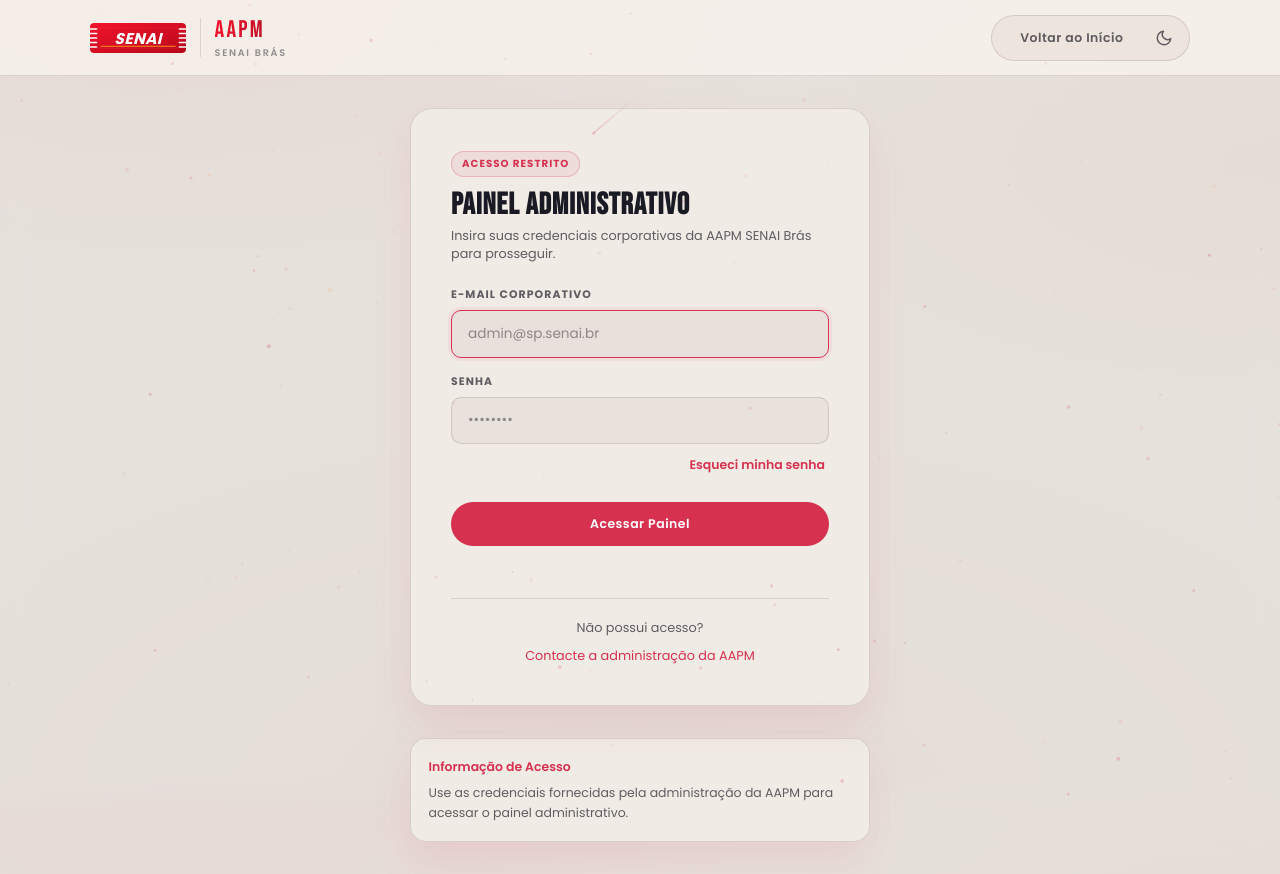
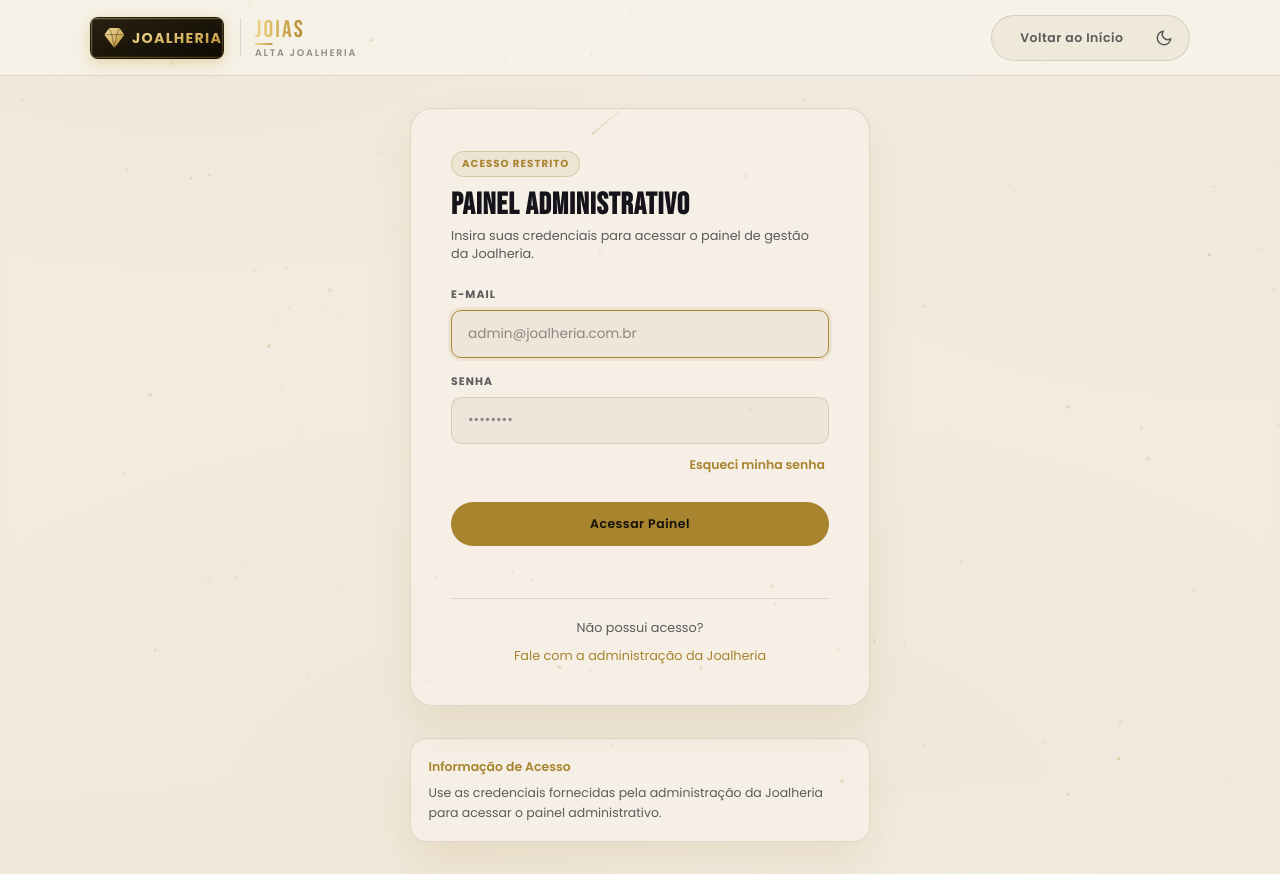
Before and after one commit to YasminNathaly/Projeto-AAPM-software, a FastAPI app: page /login in a window 1280 px wide. Run offline with FastAPI, Linux system fonts and the light colour scheme.

Commit message:
joalheria login html branch testes

```diff
--- a/app/templates/login.html
+++ b/app/templates/login.html
@@ -3,11 +3,11 @@
 <head>
   <meta charset="UTF-8" />
   <meta name="viewport" content="width=device-width, initial-scale=1.0" />
-  <title>AAPM – SENAI Brás | Acesso ao Painel</title>
+  <title>Joalheria | Acesso ao Painel</title>
 
   <link rel="preconnect" href="https://fonts.googleapis.com">
   <link rel="preconnect" href="https://fonts.gstatic.com" crossorigin>
-  <link href="https://fonts.googleapis.com/css2?family=Bebas+Neue&family=Poppins:wght@300;400;500;600;700&family=Inter:wght@300;400;500;600;700&display=swap" rel="stylesheet">
+  <link href="https://fonts.googleapis.com/css2?family=Bebas+Neue&family=Poppins:wght@300;400;500;600;700&family=Inter:wght@300;400;500;600;700&family=Cinzel:wght@500;700&display=swap" rel="stylesheet">
 
   <style>
     /* ================= VARIÁVEIS GLOBAIS - TEMA ESCURO ================= */
@@ -33,30 +33,30 @@
 
     /* ================= VARIÁVEIS GLOBAIS - TEMA CLARO ================= */
     :root[data-theme="light"] {
-      --bg-main: #e7e1dc;
-      --bg-surface: rgba(246, 241, 236, 0.9);
-      --bg-surface-hover: rgba(125, 56, 62, 0.06);
-      --bg-card: rgba(241, 235, 230, 0.94);
-      --bg-backdrop: rgba(231, 225, 220, 0.72);
-      --border-color: rgba(74, 42, 42, 0.14);
-
-      --primary: #d63250;
-      --primary-hover: #b82842;
-      --primary-soft: rgba(214, 50, 80, 0.08);
-      --primary-soft-border: rgba(214, 50, 80, 0.25);
-
-      --text-main: #1a1a24;
-      --text-muted: rgba(26, 26, 36, 0.68);
-      --text-dark: rgba(26, 26, 36, 0.45);
-
-      --card-shadow: 0 20px 40px rgba(214, 50, 80, 0.1);
+      --bg-main: #f1ebe0;
+      --bg-surface: rgba(248, 243, 234, 0.9);
+      --bg-surface-hover: rgba(122, 92, 24, 0.06);
+      --bg-card: rgba(246, 240, 230, 0.94);
+      --bg-backdrop: rgba(241, 235, 224, 0.72);
+      --border-color: rgba(74, 58, 20, 0.14);
+
+      --primary: #a8842f;
+      --primary-hover: #86671f;
+      --primary-soft: rgba(168, 132, 47, 0.1);
+      --primary-soft-border: rgba(168, 132, 47, 0.28);
+
+      --text-main: #14141a;
+      --text-muted: rgba(20, 20, 26, 0.68);
+      --text-dark: rgba(20, 20, 26, 0.45);
+
+      --card-shadow: 0 20px 40px rgba(168, 132, 47, 0.14);
     }
 
     :root[data-theme="light"] body {
       background:
-        radial-gradient(90% 60% at 15% 0%, rgba(214, 50, 80, 0.16) 0%, rgba(214, 50, 80, 0) 55%),
-        radial-gradient(70% 50% at 100% 20%, rgba(191, 129, 91, 0.18) 0%, rgba(191, 129, 91, 0) 60%),
-        radial-gradient(120% 90% at 50% 100%, rgba(125, 56, 62, 0.10) 0%, rgba(125, 56, 62, 0) 55%),
+        radial-gradient(90% 60% at 15% 0%, rgba(201, 162, 75, 0.20) 0%, rgba(201, 162, 75, 0) 55%),
+        radial-gradient(70% 50% at 100% 20%, rgba(232, 200, 130, 0.22) 0%, rgba(232, 200, 130, 0) 60%),
+        radial-gradient(120% 90% at 50% 100%, rgba(122, 92, 24, 0.10) 0%, rgba(122, 92, 24, 0) 55%),
         var(--bg-main);
       background-attachment: fixed;
     }
@@ -80,6 +80,8 @@
       transition: background-color 0.3s ease, border-color 0.3s ease, color 0.3s ease;
     }
 
+    ::selection { background: var(--primary); color: #fff; }
+
     body {
       background-color: var(--bg-main);
       color: var(--text-main);
@@ -120,22 +122,23 @@
     .brand-logo {
       display: flex;
       align-items: center;
-      gap: 14px;
+      gap: 16px;
       text-decoration: none;
       color: var(--text-main);
     }
 
-    .logo-senai-svg { height: 30px; width: auto; display: block; border-radius: 4px; }
-
-    .brand-title {
-      font-family: 'Bebas Neue', sans-serif;
-      font-size: 1.4rem;
-      letter-spacing: 0.12em;
-      border-left: 1px solid var(--border-color);
-      padding-left: 14px;
-    }
-
-    .aapm-wordmark {
+    .logo-brand-svg {
+      height: 42px;
+      width: auto;
+      display: block;
+      border-radius: 8px;
+      box-shadow: 0 4px 14px rgba(201, 162, 75, 0.4);
+      transition: box-shadow 0.3s var(--ease), transform 0.3s var(--ease);
+    }
+    .brand-logo:hover .logo-brand-svg { box-shadow: 0 6px 18px rgba(201, 162, 75, 0.55); transform: translateY(-1px); }
+
+    /* Assinatura ao lado do logo */
+    .brand-wordmark {
       display: flex;
       flex-direction: column;
       justify-content: center;
@@ -144,17 +147,32 @@
       border-left: 1px solid var(--border-color);
       line-height: 1;
     }
-    .aapm-wordmark-text {
+    .brand-wordmark-text {
       font-family: 'Bebas Neue', sans-serif;
       font-size: 1.5rem;
       letter-spacing: 0.09em;
-      background: linear-gradient(90deg, #f3132b 0%, #a90c20 100%);
+      background: linear-gradient(90deg, #f0d58a 0%, #b58a2c 100%);
       -webkit-background-clip: text;
       background-clip: text;
       -webkit-text-fill-color: transparent;
-      color: #d63250;
-    }
-    .aapm-wordmark-sub {
+      color: #c9a24b;
+      position: relative;
+      width: fit-content;
+    }
+    .brand-wordmark-text::after {
+      content: '';
+      position: absolute;
+      left: 0; bottom: -3px;
+      width: 100%; height: 2px;
+      border-radius: 2px;
+      background: linear-gradient(90deg, #f0d58a 0%, #b58a2c 100%);
+      transform: scaleX(0.35);
+      transform-origin: left;
+      transition: transform 0.35s var(--ease);
+      opacity: 0.85;
+    }
+    .brand-logo:hover .brand-wordmark-text::after { transform: scaleX(1); }
+    .brand-wordmark-sub {
       font-size: 0.6rem;
       font-weight: 600;
       letter-spacing: 0.18em;
@@ -321,13 +339,14 @@
 
     .btn-primary {
       background: var(--primary);
-      color: #fff;
+      color: #14110a;
     }
 
     .btn-primary:hover {
       background: var(--primary-hover);
+      color: #fff;
       transform: translateY(-2px);
-      box-shadow: 0 10px 24px rgba(214, 50, 80, 0.35);
+      box-shadow: 0 10px 24px rgba(201, 162, 75, 0.35);
     }
 
     .btn-primary:disabled {
@@ -586,44 +661,44 @@
 
   <div class="login-launch-overlay" id="loginLaunchOverlay" aria-live="polite">
     <div class="launch-base-scene">
-      <div class="launch-base-logo">SENAI</div>
-      <span>Preparando seu painel</span>
+      <div class="launch-orbit"><div class="launch-core">J</div></div>
+      <span>Abrindo painel</span>
+      <div class="launch-track"><i></i></div>
     </div>
   </div>
 
   <header class="main-header">
     <a href="/" class="brand-logo">
-      <svg class="logo-senai-svg" viewBox="0 0 320 100" xmlns="http://www.w3.org/2000/svg">
+      <svg class="logo-brand-svg" viewBox="0 0 320 100" xmlns="http://www.w3.org/2000/svg">
         <defs>
-          <linearGradient id="senaiRedGradLogin" x1="0%" y1="0%" x2="100%" y2="100%">
-            <stop offset="0%" stop-color="#f3132b"/>
-            <stop offset="100%" stop-color="#b8081b"/>
+          <linearGradient id="jewelBgGrad" x1="0%" y1="0%" x2="100%" y2="100%">
+            <stop offset="0%" stop-color="#2a2110"/>
+            <stop offset="100%" stop-color="#0d0a04"/>
+          </linearGradient>
+          <linearGradient id="jewelGoldGrad" x1="0%" y1="0%" x2="100%" y2="100%">
+            <stop offset="0%" stop-color="#f6e2a0"/>
+            <stop offset="100%" stop-color="#b58a2c"/>
           </linearGradient>
         </defs>
-        <rect width="320" height="100" rx="10" fill="url(#senaiRedGradLogin)"/>
-        <line x1="0" y1="20" x2="22" y2="20" stroke="#FFFFFF" stroke-width="5" stroke-linecap="round"/>
-        <line x1="0" y1="35" x2="22" y2="35" stroke="#FFFFFF" stroke-width="5" stroke-linecap="round"/>
-        <line x1="0" y1="50" x2="22" y2="50" stroke="#FFFFFF" stroke-width="5" stroke-linecap="round"/>
-        <line x1="0" y1="65" x2="22" y2="65" stroke="#FFFFFF" stroke-width="5" stroke-linecap="round"/>
-        <line x1="0" y1="80" x2="22" y2="80" stroke="#FFFFFF" stroke-width="5" stroke-linecap="round"/>
-        <line x1="298" y1="20" x2="320" y2="20" stroke="#FFFFFF" stroke-width="5" stroke-linecap="round"/>
-        <line x1="298" y1="35" x2="320" y2="35" stroke="#FFFFFF" stroke-width="5" stroke-linecap="round"/>
-        <line x1="298" y1="50" x2="320" y2="50" stroke="#FFFFFF" stroke-width="5" stroke-linecap="round"/>
-        <line x1="298" y1="65" x2="320" y2="65" stroke="#FFFFFF" stroke-width="5" stroke-linecap="round"/>
-        <line x1="298" y1="80" x2="320" y2="80" stroke="#FFFFFF" stroke-width="5" stroke-linecap="round"/>
-        <rect x="26" y="16" width="268" height="68" rx="4" fill="none" stroke="#ffffff" stroke-width="1" opacity="0.18"/>
-        <text x="160" y="70" font-family="'Arial Black', 'Impact', sans-serif" font-size="52" font-weight="900" font-style="italic" letter-spacing="1" fill="#FFFFFF" text-anchor="middle">SENAI</text>
-        <rect x="34" y="76" width="252" height="3" rx="1.5" fill="#ff9d1f" opacity="0.9"/>
+        <rect width="320" height="100" rx="10" fill="url(#jewelBgGrad)"/>
+        <rect x="4" y="4" width="312" height="92" rx="7" fill="none" stroke="url(#jewelGoldGrad)" stroke-width="1.5" opacity="0.7"/>
+        <!-- diamante -->
+        <g transform="translate(34 26)">
+          <polygon points="12,0 36,0 48,16 24,48 0,16" fill="url(#jewelGoldGrad)"/>
+          <polyline points="0,16 48,16" stroke="#0d0a04" stroke-width="1.6" fill="none" opacity="0.55"/>
+          <polyline points="12,0 18,16 24,48 30,16 36,0" stroke="#0d0a04" stroke-width="1.6" fill="none" opacity="0.55"/>
+        </g>
+        <text x="100" y="62" font-family="'Cinzel', 'Times New Roman', serif" font-size="34" font-weight="700" letter-spacing="3" fill="url(#jewelGoldGrad)">JOALHERIA</text>
       </svg>
-      <div class="aapm-wordmark">
-        <span class="aapm-wordmark-text">AAPM</span>
-        <span class="aapm-wordmark-sub">SENAI Brás</span>
+      <div class="brand-wordmark">
+        <span class="brand-wordmark-text">JOIAS</span>
+        <span class="brand-wordmark-sub">Alta Joalheria</span>
       </div>
     </a>
 
     <nav class="top-nav">
       <a class="nav-item" href="/">Voltar ao Início</a>
-      <button class="theme-toggle-btn" id="themeToggle" title="Alternar Tema">
+      <button class="theme-toggle-btn" id="themeToggle" title="Alternar Tema" aria-label="Alternar tema claro/escuro">
         <svg id="themeIcon" width="18" height="18" viewBox="0 0 24 24" fill="none" stroke="currentColor" stroke-width="2" stroke-linecap="round" stroke-linejoin="round"><path d="M21 12.79A9 9 0 1 1 11.21 3 7 7 0 0 0 21 12.79z"></path></svg>
       </button>
     </nav>
@@ -636,7 +711,7 @@
         <div class="login-header">
           <span class="login-badge">Acesso Restrito</span>
           <h1>Painel Administrativo</h1>
-          <p>Insira suas credenciais corporativas da AAPM SENAI Brás para prosseguir.</p>
+          <p>Insira suas credenciais para acessar o painel de gestão da Joalheria.</p>
         </div>
 
         <div class="error-message" id="errorMsg"></div>
@@ -644,8 +719,8 @@
 
         <form id="loginForm">
           <div class="form-group">
-            <label>E-mail Corporativo</label>
-            <input type="email" id="email" class="form-control" placeholder="admin@sp.senai.br" required autofocus />
+            <label>E-mail</label>
+            <input type="email" id="email" class="form-control" placeholder="admin@joalheria.com.br" required autofocus />
           </div>
 
           <div class="form-group">
@@ -663,13 +738,13 @@
 
         <div class="form-footer">
           <span>Não possui acesso?</span>
-          <a href="/">Contacte a administração da AAPM</a>
+          <a href="/">Fale com a administração da Joalheria</a>
         </div>
       </div>
 
       <div class="login-info">
-        <strong> Informação de Acesso</strong>
-        Use as credenciais fornecidas pela administração da AAPM para acessar o painel administrativo.
+        <strong>Informação de Acesso</strong>
+        Use as credenciais fornecidas pela administração da Joalheria para acessar o painel administrativo.
       </div>
     </div>
   </main>
@@ -689,13 +764,13 @@
         <div class="login-header">
           <span class="login-badge">Recuperação</span>
           <h1>Esqueci minha senha</h1>
-          <p>Informe seu e-mail corporativo. Enviaremos um código de verificação para redefinir sua senha.</p>
+          <p>Informe seu e-mail. Enviaremos um código de verificação para redefinir sua senha.</p>
         </div>
 
         <form id="requestCodeForm">
           <div class="form-group">
-            <label>E-mail Corporativo</label>
-            <input type="email" id="forgotEmail" class="form-control" placeholder="admin@sp.senai.br" required />
+            <label>E-mail</label>
+            <input type="email" id="forgotEmail" class="form-control" placeholder="admin@joalheria.com.br" required />
           </div>
           <button type="submit" class="btn btn-primary" id="requestCodeBtn">Enviar código</button>
         </form>
@@ -785,8 +860,8 @@
 
     function spawnThemeBurst(x, y, toDark) {
       const palette = toDark
-        ? ['255, 255, 255', '214, 50, 80', '255, 210, 130']
-        : ['214, 50, 80', '255, 157, 108', '255, 214, 140'];
+        ? ['255, 255, 255', '201, 162, 75', '255, 226, 150']
+        : ['201, 162, 75', '240, 213, 138', '255, 226, 150'];
       const count = 16;
 
       for (let i = 0; i < count; i++) {
@@ -816,7 +891,7 @@
     function toggleTheme(event) {
       const currentTheme = htmlElement.getAttribute('data-theme');
       const newTheme = currentTheme === 'dark' ? 'light' : 'dark';
-      const logo = document.querySelector('.logo-senai-svg');
+      const logo = document.querySelector('.logo-brand-svg');
       const rect = logo?.getBoundingClientRect();
       const originX = rect ? rect.left + rect.width / 2 : window.innerWidth / 2;
       const originY = rect ? rect.top + rect.height / 2 : 40;
@@ -867,7 +943,7 @@
         ];
         layers.forEach((layer, layerIndex) => {
           for (let i = 0; i < layer.count; i++) {
-            const isRed = Math.random() < 0.15;
+            const isGold = Math.random() < 0.25;
             stars.push({
               x: Math.random() * canvas.width,
               y: Math.random() * canvas.height,
@@ -877,7 +953,7 @@
               twinklePhase: Math.random() * Math.PI * 2,
               drift: (Math.random() - 0.5) * layer.drift,
               layer: layerIndex,
-              color: isRed ? '214, 50, 80' : '255, 255, 255'
+              color: isGold ? '201, 162, 75' : '255, 255, 255'
             });
           }
         });
@@ -885,9 +961,9 @@
 
       function generateNebulae() {
         nebulae = [
-          { xR: 0.22, yR: 0.28, radius: Math.max(canvas.width, canvas.height) * 0.42, hue: 344, phase: 0,   speed: 0.0016 },
-          { xR: 0.80, yR: 0.62, radius: Math.max(canvas.width, canvas.height) * 0.38, hue: 260, phase: 2.1, speed: 0.0012 },
-          { xR: 0.55, yR: 0.85, radius: Math.max(canvas.width, canvas.height) * 0.34, hue: 200, phase: 4.4, speed: 0.0019 }
+          { xR: 0.22, yR: 0.28, radius: Math.max(canvas.width, canvas.height) * 0.42, hue: 42,  phase: 0,   speed: 0.0016 },
+          { xR: 0.80, yR: 0.62, radius: Math.max(canvas.width, canvas.height) * 0.38, hue: 30,  phase: 2.1, speed: 0.0012 },
+          { xR: 0.55, yR: 0.85, radius: Math.max(canvas.width, canvas.height) * 0.34, hue: 50,  phase: 4.4, speed: 0.0019 }
         ];
       }
 
@@ -909,7 +985,7 @@
         if (Math.random() < 0.012 && shootingStars.length < 5) {
           const startX = Math.random() * canvas.width * 0.8 + canvas.width * 0.1;
           const big = Math.random() < 0.25;
-          const tint = Math.random() < 0.2 ? '255, 210, 210' : '255, 255, 255';
+          const tint = Math.random() < 0.3 ? '255, 226, 150' : '255, 255, 255';
           shootingStars.push({
             x: startX,
             y: -20,
@@ -936,9 +1012,9 @@
           const cy = canvas.height * n.yR + parY * 20;
           const r = n.radius * (0.85 + pulse * 0.18);
           const grad = ctx.createRadialGradient(cx, cy, 0, cx, cy, r);
-          grad.addColorStop(0, `hsla(${n.hue}, 75%, 48%, ${0.14 + pulse * 0.07})`);
-          grad.addColorStop(0.5, `hsla(${n.hue}, 75%, 42%, ${0.07 + pulse * 0.04})`);
-          grad.addColorStop(1, `hsla(${n.hue}, 75%, 32%, 0)`);
+          grad.addColorStop(0, `hsla(${n.hue}, 65%, 48%, ${0.12 + pulse * 0.06})`);
+          grad.addColorStop(0.5, `hsla(${n.hue}, 65%, 42%, ${0.06 + pulse * 0.03})`);
+          grad.addColorStop(1, `hsla(${n.hue}, 65%, 32%, 0)`);
           ctx.fillStyle = grad;
           ctx.fillRect(0, 0, canvas.width, canvas.height);
         });
@@ -958,7 +1034,7 @@
           const px = star.x + parX * (star.layer + 1) * 6;
           const py = star.y + parY * (star.layer + 1) * 6;
 
-          const color = light ? (star.color === '255, 255, 255' ? '214, 50, 80' : '255, 157, 108') : star.color;
+          const color = light ? (star.color === '255, 255, 255' ? '168, 132, 47' : '201, 162, 75') : star.color;
 
           ctx.beginPath();
           ctx.fillStyle = `rgba(${color}, ${alpha})`;
@@ -975,7 +1051,7 @@
       function drawShootingStars() {
         const light = isLightTheme();
         shootingStars.forEach((s) => {
-          const color = light ? '214, 50, 80' : s.color;
+          const color = light ? '168, 132, 47' : s.color;
           const tailX = s.x - s.vx * (s.length / 10);
           const tailY = s.y - s.vy * (s.length / 10);
           const grad = ctx.createLinearGradient(s.x, s.y, tailX, tailY);
@@ -1028,8 +1104,8 @@
     const successMsg = document.getElementById('successMsg');
     const loginSubmitBtn = document.getElementById('loginSubmitBtn');
     const loginLockoutCountdown = document.getElementById('loginLockoutCountdown');
-    const LOGIN_ATTEMPTS_KEY = 'aapm_login_failed_attempts';
-    const LOGIN_LOCKOUT_KEY = 'aapm_login_lockout_until';
+    const LOGIN_ATTEMPTS_KEY = 'joalheria_login_failed_attempts';
+    const LOGIN_LOCKOUT_KEY = 'joalheria_login_lockout_until';
     let loginLockoutTimer = null;
 
     function showError(message) {
```
Also changed, not shown: other parts of app/templates/login.html (+72 -17 lines).
